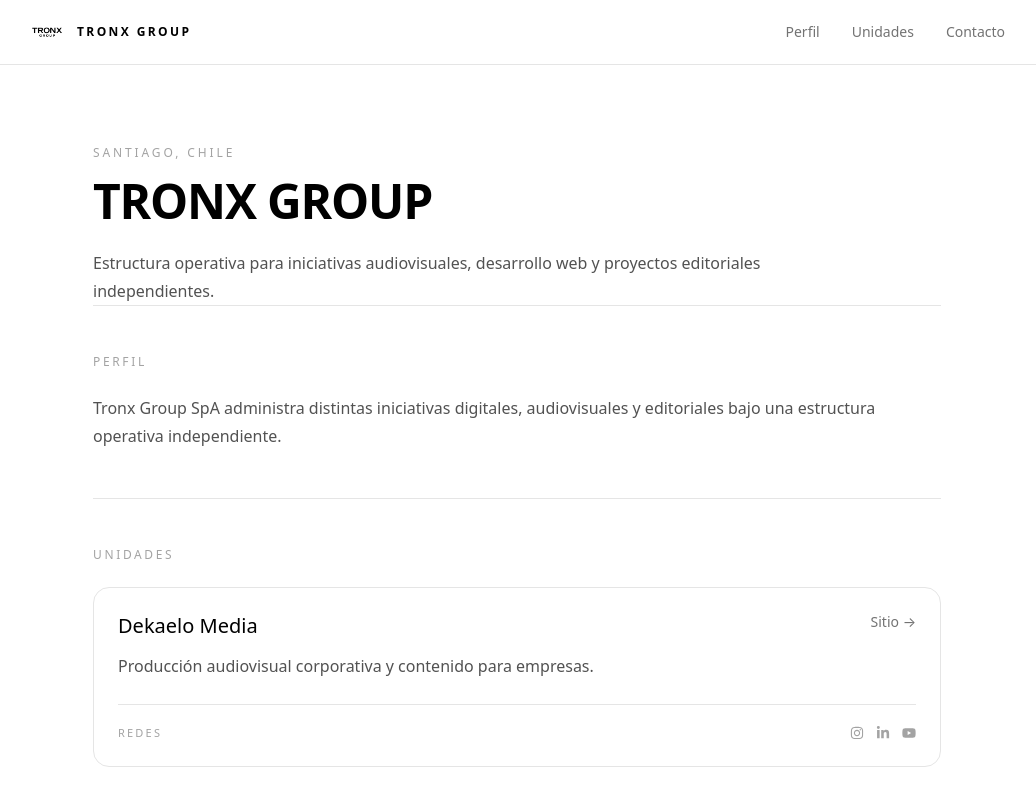
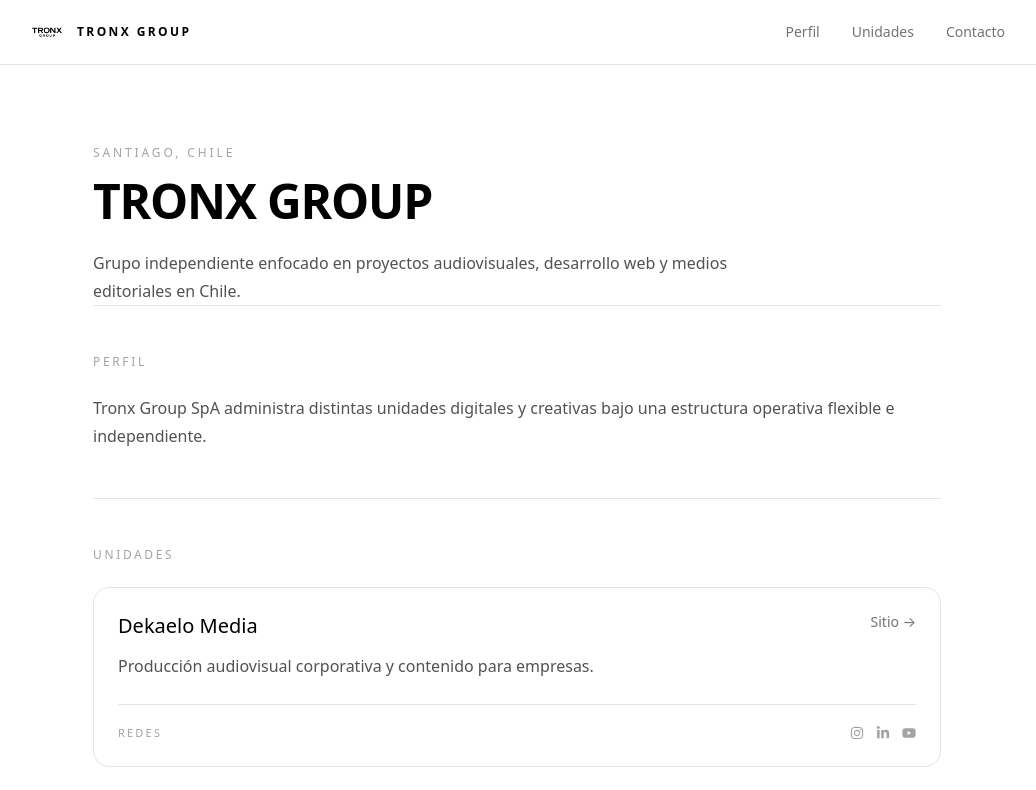
Before and after one commit to TronxGroup/tronxgroup, a Next.js app: page / in a window 1280 px wide. Shown: the top 790 px of the page, without its empty margins (123-1159 px from the left). Built offline with nearby package versions, Linux system fonts and the light colour scheme.

Commit message:
Update page.tsx

```diff
--- a/app/page.tsx
+++ b/app/page.tsx
@@ -175,9 +175,9 @@
           </h1>
 
           <p className="mt-6 max-w-2xl text-neutral-600 leading-7">
-            Estructura operativa para iniciativas audiovisuales,
-            desarrollo web y proyectos editoriales independientes.
-          </p>
+  Grupo independiente enfocado en proyectos audiovisuales,
+  desarrollo web y medios editoriales en Chile.
+</p>
 
         </div>
 
@@ -190,10 +190,9 @@
           <div className="space-y-4 text-neutral-600 leading-7">
 
             <p>
-              Tronx Group SpA administra distintas iniciativas
-              digitales, audiovisuales y editoriales bajo una
-              estructura operativa independiente.
-            </p>
+  Tronx Group SpA administra distintas unidades digitales
+  y creativas bajo una estructura operativa flexible e independiente.
+</p>
 
           </div>
 
```
